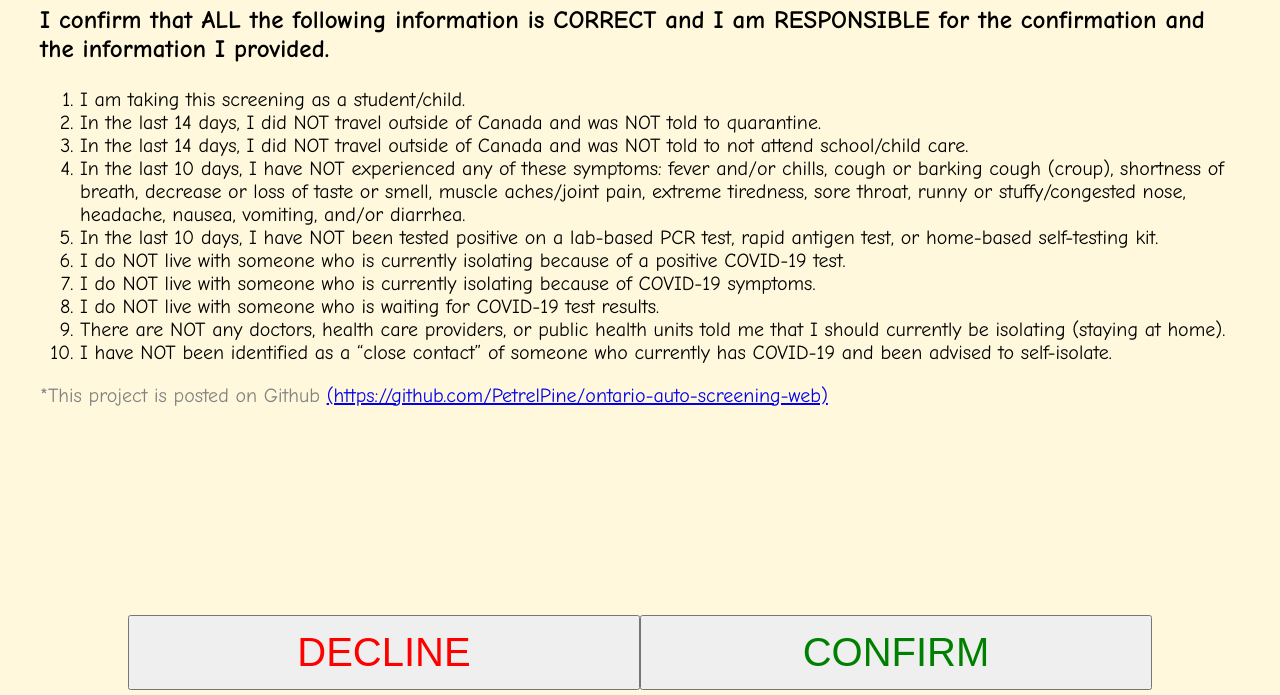
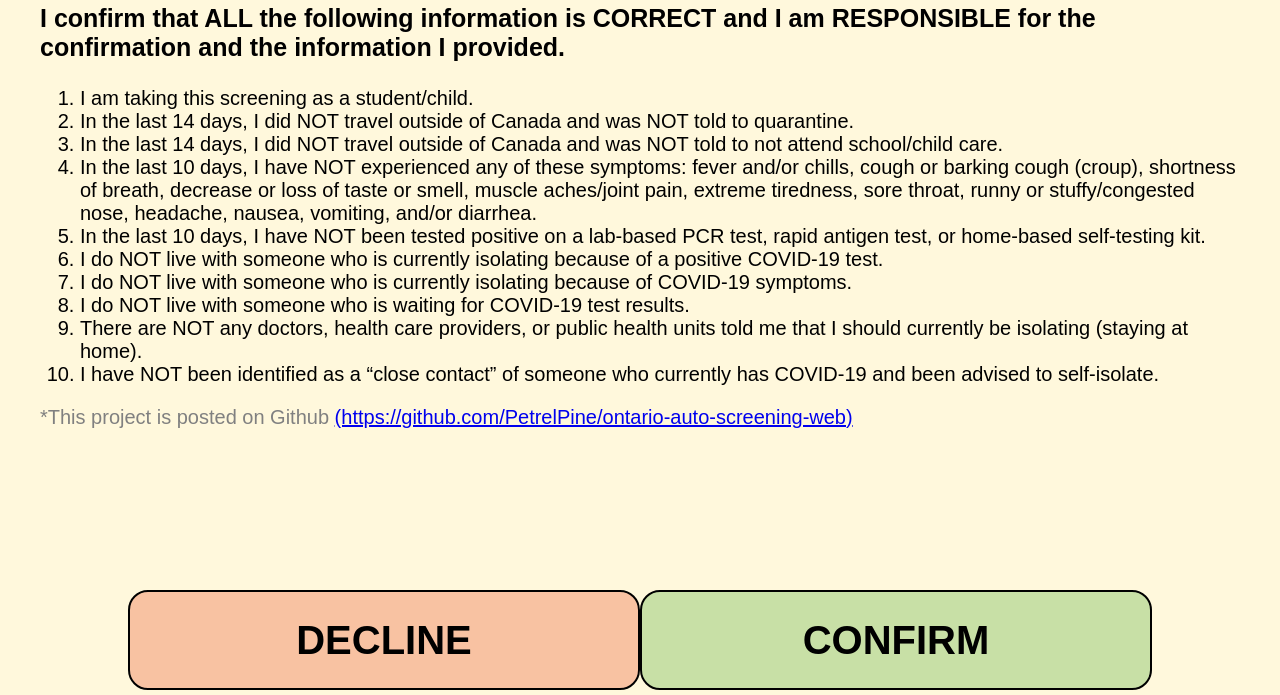
Before and after one commit to PetrelPine/ontario-auto-screening-web, a plain HTML site: page index.html in a window 1280 px wide. Shown: the part 105-800 px from the top of the page. Drawn offline with Linux system fonts and the light colour scheme.

Commit message:
Reformat

```diff
--- a/index.html
+++ b/index.html
@@ -6,32 +6,38 @@
         <title>Screening Confirmation</title>
         <style>
             body {
-                font: normal 20px "Comic Sans MS", Arial, sans-serif;
+                font: normal 20px Arial, Helvetica, sans-serif;
                 margin: auto;
                 padding: 40px;
                 padding-top: 10px;
-                padding-bottom: 100px;
+                padding-bottom: 120px;
                 background-color: cornsilk;
             }
             .div_btn {
                 position: fixed;
-                height: 75px;
+                height: 100px;
                 bottom: 5px;
                 left: 10%;
                 right: 10%;
                 width: 80%;
             }
             button {
-                font: normal 40px "Times News Roman", Arial, sans-serif;
+                font: bold 40px Arial, Helvetica, sans-serif;
                 height: 100%;
+                text-align: center;
+                border: 2px solid black;
+                border-radius: 20px;
+            }
+            button:hover {
+                background:rgba(255, 250, 240, 0.3);
             }
             .decline_btn {
-                color: red;
+                background:rgba(230, 70, 30, 0.3);
                 float: left;
                 width: 50%;
             }
             .confirm_btn {
-                color: green;
+                background:rgba(75, 170, 45, 0.3);
                 float: right;
                 width: 50%;
             }
```
Also changed, not shown: 1 other file.
